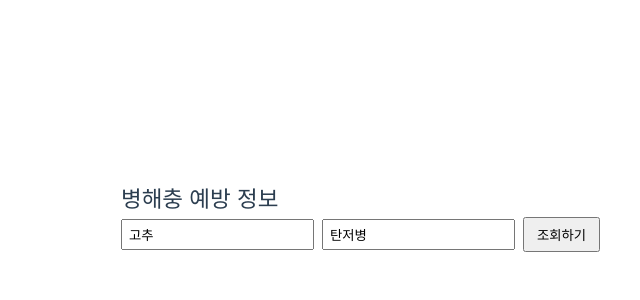
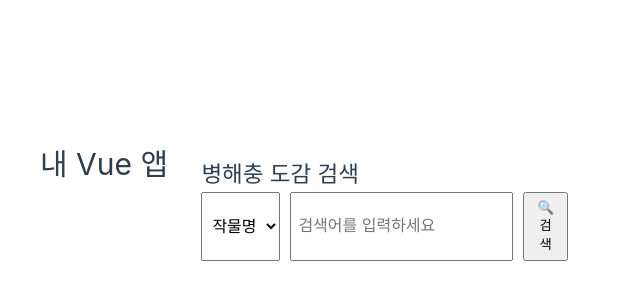
Before and after one commit to jihyoung-lee/-Plant_Disease_Detection_Web_v2, a Vue app in the folder vue/: page / in a window 1280 px wide. Shown: the part 184-484 px from the top of the page, without its empty margins (24-664 px from the left). Built offline with nearby package versions, Linux system fonts and the light colour scheme.

Commit message:
Add vue front app

```diff
--- a/vue/package.json
+++ b/vue/package.json
@@ -10,7 +10,8 @@
   },
   "dependencies": {
     "axios": "^1.9.0",
-    "vue": "^3.5.13"
+    "vue": "^3.5.13",
+    "vue-router": "^4.5.1"
   },
   "devDependencies": {
     "@vitejs/plugin-vue": "^5.2.4",
--- a/vue/src/App.vue
+++ b/vue/src/App.vue
@@ -1,96 +1,6 @@
 <template>
-  <div class="box">
-    <h2>병해충 예방 정보</h2>
-    <div>
-      <input v-model="cropName" placeholder="작물명 (예: 고추)" />
-      <input v-model="sickNameKor" placeholder="병명 (예: 탄저병)" />
-      <button @click="fetchData">조회하기</button>
-    </div>
-
-    <table v-if="services.length" border="1">
-      <thead>
-      <tr>
-        <th>작물명</th>
-        <th>병명 (중문)</th>
-        <th>예방 방법</th>
-      </tr>
-      </thead>
-      <tbody>
-      <tr v-for="(item, index) in services" :key="index">
-        <td>{{ item.cropName }}</td>
-        <td>{{ item.sickNameChn }}</td>
-        <td v-html="formatPrevention(item.preventionMethod)"></td>
-      </tr>
-      </tbody>
-    </table>
-
-    <p v-if="error" style="color:red;">{{ error }}</p>
+  <div id="app">
+    <h1>내 Vue 앱</h1>
+    <router-view />
   </div>
 </template>
-
-<script>
-import axios from 'axios';
-
-export default {
-  data() {
-    return {
-      cropName: '고추',
-      sickNameKor: '탄저병',
-      services: [],
-      error: ''
-    };
-  },
-  methods: {
-    async fetchData() {
-      this.error = '';
-      this.services = [];
-
-      const url = `http://127.0.0.1:80/api/disease-info?cropName=${this.cropName}&sickNameKor=${this.sickNameKor}`;
-
-      try {
-        const res = await axios.get(url);
-        console.log(res.data); // 구조 확인용
-
-        const service = res.data.raw?.service;
-
-        if (!service) {
-          this.error = '결과가 없습니다.';
-        } else {
-          this.services = Array.isArray(service) ? service : [service];
-        }
-      } catch (err) {
-        console.error(err);
-        this.error = 'API 요청 실패: ' + (err.response?.data?.error || err.message);
-      }
-    },
-    formatPrevention(text) {
-      return text ? text.replace(/\n/g, '<br/>') : '';
-    }
-  }
-};
-</script>
-
-<style>
-.box {
-  max-width: 800px;
-  margin: auto;
-  padding: 1rem;
-}
-input {
-  margin-right: 8px;
-  padding: 6px;
-}
-button {
-  padding: 6px 12px;
-}
-table {
-  margin-top: 20px;
-  width: 100%;
-  border-collapse: collapse;
-}
-th, td {
-  padding: 0.5rem;
-  text-align: left;
-  vertical-align: top;
-}
-</style>
--- /dev/null
+++ b/vue/src/components/DiseaseInfo.vue
@@ -0,0 +1,96 @@
+<template>
+  <div class="box">
+    <h2>병해충 예방 정보</h2>
+    <div>
+      <input v-model="cropName" placeholder="작물명 (예: 고추)" />
+      <input v-model="sickNameKor" placeholder="병명 (예: 탄저병)" />
+      <button @click="fetchData">조회하기</button>
+    </div>
+
+    <table v-if="services.length" border="1">
+      <thead>
+      <tr>
+        <th>작물명</th>
+        <th>병명 (중문)</th>
+        <th>예방 방법</th>
+      </tr>
+      </thead>
+      <tbody>
+      <tr v-for="(item, index) in services" :key="index">
+        <td>{{ item.cropName }}</td>
+        <td>{{ item.sickNameChn }}</td>
+        <td v-html="formatPrevention(item.preventionMethod)"></td>
+      </tr>
+      </tbody>
+    </table>
+
+    <p v-if="error" style="color:red;">{{ error }}</p>
+  </div>
+</template>
+
+<script>
+import axios from 'axios';
+
+export default {
+  data() {
+    return {
+      cropName: '고추',
+      sickNameKor: '탄저병',
+      services: [],
+      error: ''
+    };
+  },
+  methods: {
+    async fetchData() {
+      this.error = '';
+      this.services = [];
+
+      const url = `http://127.0.0.1:80/api/disease-info?cropName=${this.cropName}&sickNameKor=${this.sickNameKor}`;
+
+      try {
+        const res = await axios.get(url);
+        console.log(res.data); // 구조 확인용
+
+        const service = res.data.raw?.service;
+
+        if (!service) {
+          this.error = '결과가 없습니다.';
+        } else {
+          this.services = Array.isArray(service) ? service : [service];
+        }
+      } catch (err) {
+        console.error(err);
+        this.error = 'API 요청 실패: ' + (err.response?.data?.error || err.message);
+      }
+    },
+    formatPrevention(text) {
+      return text ? text.replace(/\n/g, '<br/>') : '';
+    }
+  }
+};
+</script>
+
+<style>
+.box {
+  max-width: 800px;
+  margin: auto;
+  padding: 1rem;
+}
+input {
+  margin-right: 8px;
+  padding: 6px;
+}
+button {
+  padding: 6px 12px;
+}
+table {
+  margin-top: 20px;
+  width: 100%;
+  border-collapse: collapse;
+}
+th, td {
+  padding: 0.5rem;
+  text-align: left;
+  vertical-align: top;
+}
+</style>
--- /dev/null
+++ b/vue/src/components/DiseaseSearch.vue
@@ -0,0 +1,145 @@
+<template>
+  <div class="box">
+    <h2>병해충 도감 검색</h2>
+    <div class="search-bar">
+      <select v-model="searchType">
+        <option :value="1">작물명</option>
+        <option :value="2">병명</option>
+      </select>
+      <input v-model="search" placeholder="검색어를 입력하세요" @keyup.enter="fetchData(1)" />
+      <button @click="fetchData(1)">🔍 검색</button>
+    </div>
+
+    <table v-if="items.length">
+      <thead>
+      <tr>
+        <th>사진</th>
+        <th>작물</th>
+        <th>병</th>
+      </tr>
+      </thead>
+      <tbody>
+      <tr v-for="(item, index) in items" :key="index">
+        <td>
+          <img
+              v-if="item.imageUrl"
+              :src="item.imageUrl"
+              alt="이미지"
+              width="80"
+          />
+          <span v-else>-</span>
+        </td>
+        <td>{{ item.cropName }}</td>
+        <td>{{ item.sickNameKor }}</td>
+      </tr>
+      </tbody>
+    </table>
+
+    <p v-if="error" style="color:red;">{{ error }}</p>
+
+    <div class="pagination" v-if="pagination.total > pagination.per_page">
+      <button
+          v-for="n in pagination.last_page"
+          :key="n"
+          :class="{ active: pagination.current_page === n }"
+          @click="fetchData(n)"
+      >
+        {{ n }}
+      </button>
+    </div>
+  </div>
+</template>
+
+<script>
+import axios from 'axios';
+
+export default {
+  data() {
+    return {
+      searchType: 1,
+      search: '',
+      items: [],
+      error: '',
+      pagination: {
+        current_page: 1,
+        per_page: 10,
+        total: 0,
+        last_page: 1,
+      },
+    };
+  },
+  methods: {
+    async fetchData(page = 1) {
+      this.error = '';
+      this.items = [];
+
+      if (!this.search.trim()) {
+        this.error = '검색어를 입력해주세요.';
+        return;
+      }
+
+      try {
+        const res = await axios.get('http://127.0.0.1/api/diseases', {
+          params: {
+            type: this.searchType,
+            search: this.search,
+            page,
+          },
+        });
+
+        this.items = res.data.data;
+        this.pagination = res.data.pagination;
+      } catch (err) {
+        console.error(err);
+        this.error =
+            'API 호출 실패: ' + (err.response?.data?.error || err.message);
+      }
+    },
+  },
+};
+</script>
+
+<style scoped>
+.box {
+  max-width: 900px;
+  margin: auto;
+  padding: 1rem;
+}
+.search-bar {
+  display: flex;
+  gap: 10px;
+  margin-bottom: 1rem;
+}
+input,
+select {
+  padding: 6px;
+  font-size: 1rem;
+}
+button {
+  padding: 6px 12px;
+  cursor: pointer;
+}
+table {
+  width: 100%;
+  border-collapse: collapse;
+}
+th,
+td {
+  padding: 8px;
+  border-bottom: 1px solid #ccc;
+}
+img {
+  border-radius: 4px;
+}
+.pagination {
+  margin-top: 1rem;
+}
+.pagination button {
+  margin-right: 4px;
+  padding: 4px 8px;
+}
+.pagination .active {
+  background-color: #4caf50;
+  color: white;
+}
+</style>
--- a/vue/src/main.js
+++ b/vue/src/main.js
@@ -2,5 +2,8 @@ import './assets/main.css'
 
 import { createApp } from 'vue'
 import App from './App.vue'
+import router from './router';
 
-createApp(App).mount('#app')
+createApp(App)
+    .use(router)
+    .mount('#app');
--- /dev/null
+++ b/vue/src/router/index.js
@@ -0,0 +1,17 @@
+import { createRouter, createWebHistory } from 'vue-router';
+import DiseaseSearch from '@/components/DiseaseSearch.vue';
+
+const routes = [
+    {
+        path: '/',
+        name: 'Home',
+        component: DiseaseSearch, // 일단 DiseaseSearch를 기본으로
+    },
+];
+
+const router = createRouter({
+    history: createWebHistory(),
+    routes,
+});
+
+export default router;
```
Also changed, not shown: 2 other files (tests, documents, lock files or other folders).
